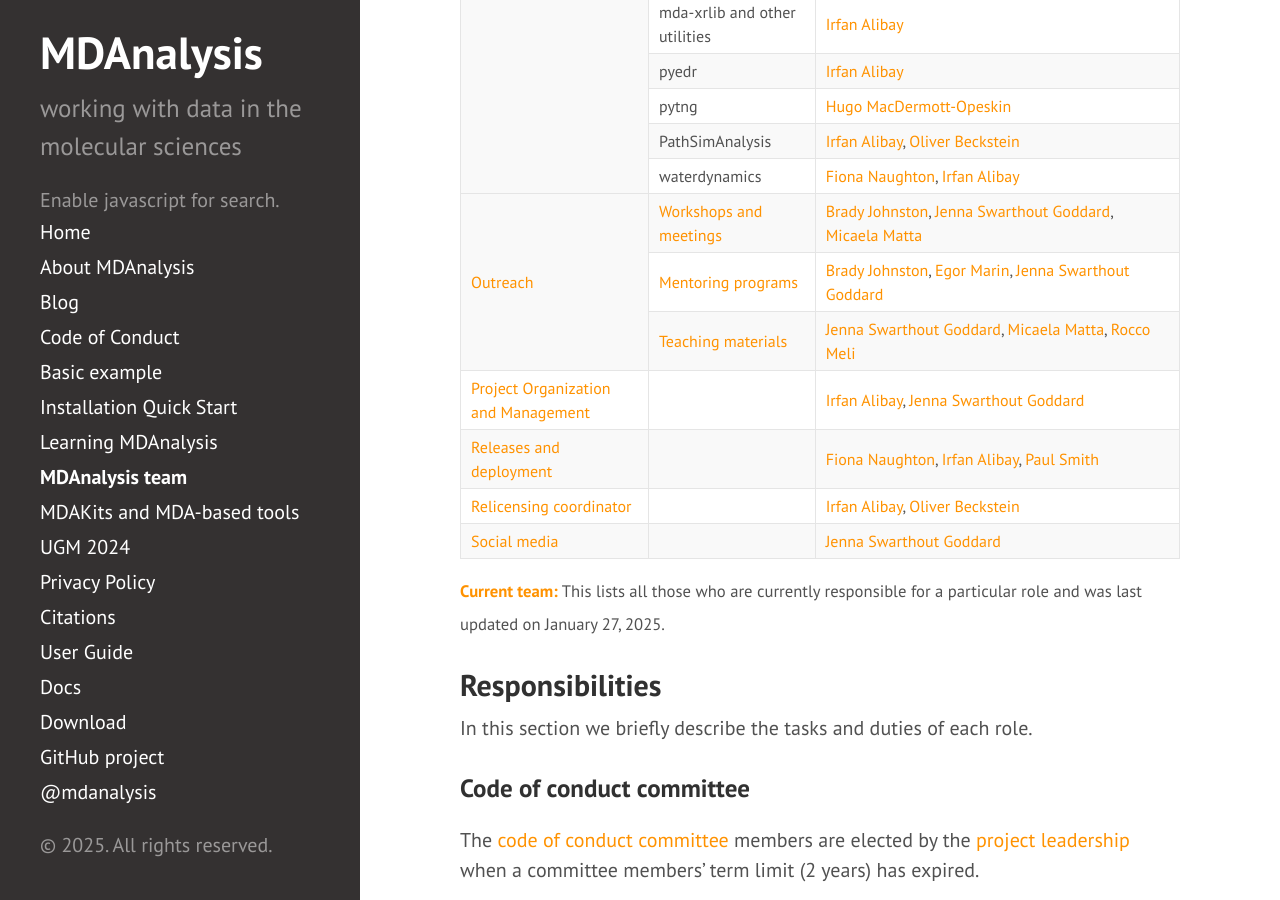
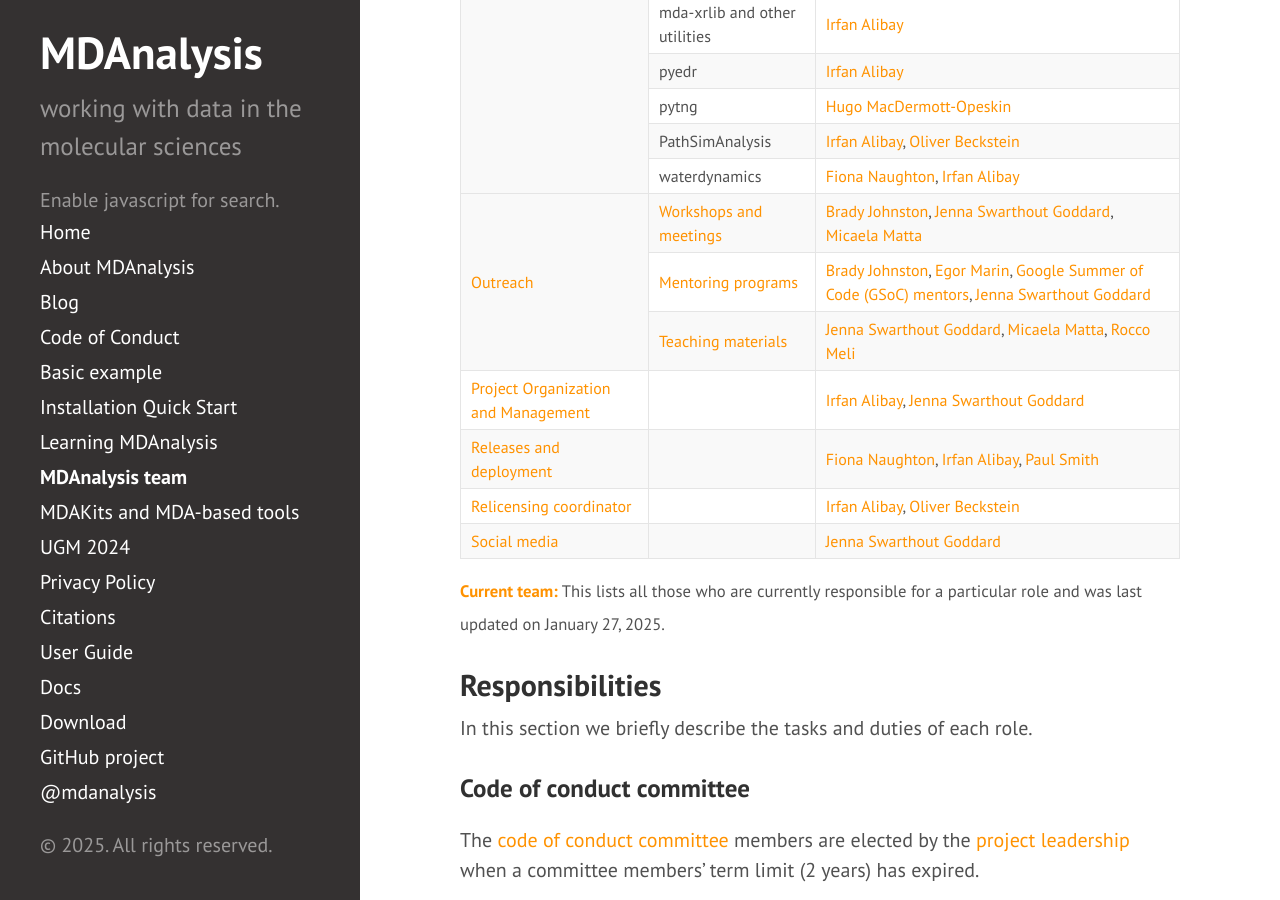
Before and after one commit to MDAnalysis/MDAnalysis.github.io, a Jekyll site: the page built from pages/team.md, in a window 1280 px wide and 900 px high, scrolled down 1583 px. Built offline with Jekyll 4.4.1, drawn with Linux system fonts in a browser that asks for light colours; comment, search, counter and statistics services are not loaded.

Commit message:
Credit GSoC mentors in the "mentoring" team (#425)
I propose we include a link to the GSoC wiki page stating who is mentoring for the year in order to acknowledge folks volunteering to mentor/admin. I have included a link to the wiki so that this will be updated when we update things for the GSoC program, but we can also write individual names here if that is preferred (though it will be harder to keep up-to-date imo)

```diff
--- a/_data/team/roles/outreach.yml
+++ b/_data/team/roles/outreach.yml
@@ -20,6 +20,7 @@ subroles:
       - "[Brady Johnston](https://github.com/bradyajohnston)"
       - "[Egor Marin](https://github.com/marinegor)"
       - "[Jenna Swarthout Goddard](https://github.com/jennaswa)"
+      - "[Google Summer of Code (GSoC) mentors](https://github.com/MDAnalysis/mdanalysis/wiki/Google-Summer-Of-Code#available-mentors)"
 
   - subrole: Teaching materials
     tasks:
```
